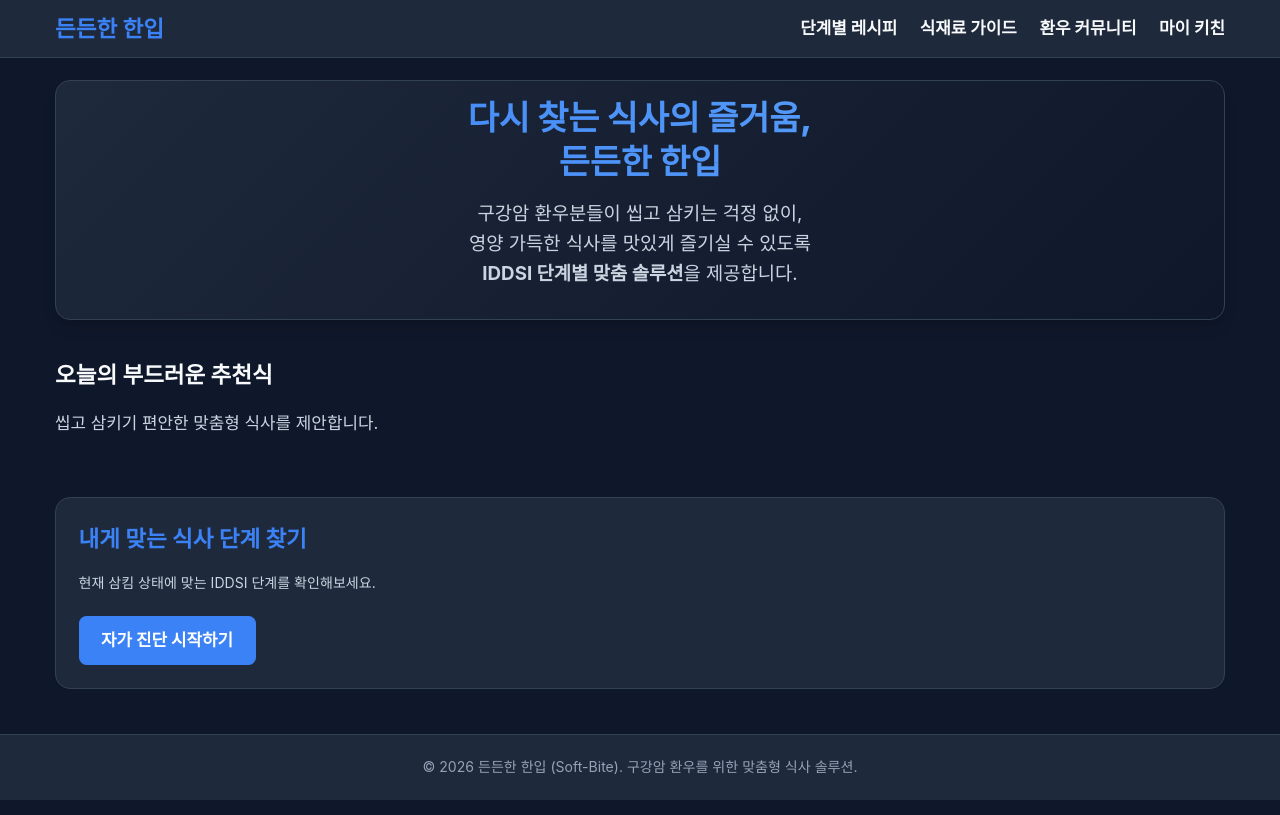
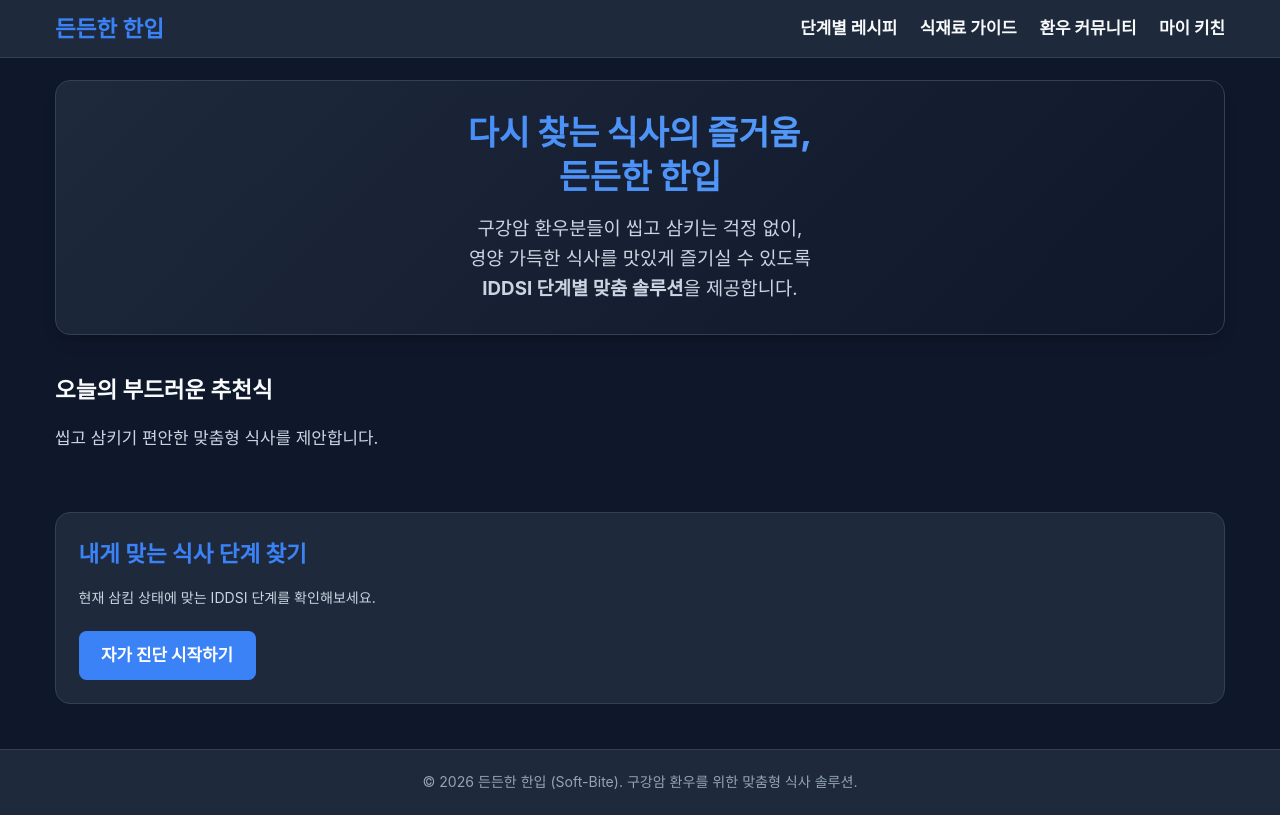
Before and after one commit to saigonkim/soft-bite-com, a Next.js app: page / in a window 1280 px wide. Built offline with nearby package versions, Linux system fonts and the light colour scheme.

Commit message:
Rollback Hero section internal padding

```diff
--- a/src/app/page.tsx
+++ b/src/app/page.tsx
@@ -5,7 +5,7 @@ export default function Home() {
     <div style={{ display: "flex", flexDirection: "column", gap: "var(--spacing-10)" }}>
       {/* Hero Section */}
       <section style={{
-        padding: "var(--spacing-4) var(--spacing-6) var(--spacing-8)", /* Reduced top padding from spacing-8 to spacing-4 */
+        padding: "var(--spacing-8) var(--spacing-6)",
         background: "linear-gradient(135deg, var(--color-surface) 0%, var(--color-background) 100%)",
         borderRadius: "var(--radius-lg)",
         textAlign: "center" as const,
```
